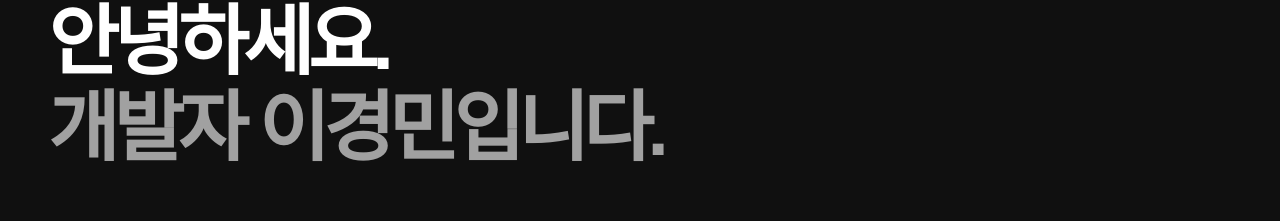
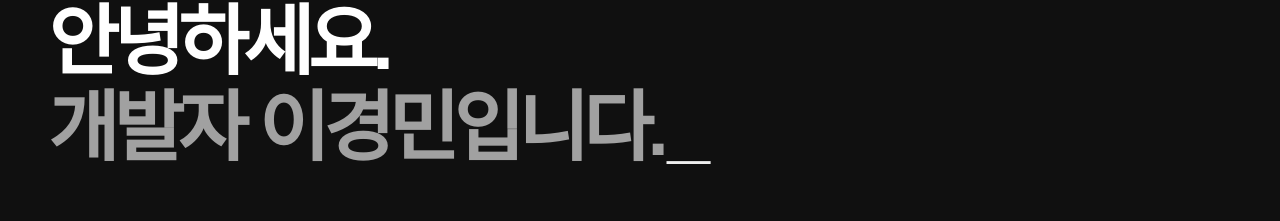
Before and after one commit to 2kminn/Portfolio, a Next.js app: page / in a window 1280 px wide. Shown: the part 286-507 px from the top of the page. Built offline with nearby package versions, Linux system fonts and the light colour scheme.

Commit message:
Keep terminal cursor visible

```diff
--- a/components/Terminal.tsx
+++ b/components/Terminal.tsx
@@ -52,7 +52,7 @@ export default function Terminal() {
           <p aria-live="polite" className="mb-6 font-mono text-sm text-neutral-400"><strong className="font-normal text-white">visitor@2kminn</strong> ~ % {typedCommand}{status === "command" && <span aria-hidden="true" className="ml-1 inline-block animate-pulse text-white">_</span>}</p>
           <div className="min-h-[clamp(112px,16vw,190px)]">
             <h1 id="hero-title" className={typedIntroduction ? "text-[clamp(43px,6vw,78px)] leading-[1.12] font-bold tracking-[-.075em]" : "sr-only"}>
-              {typedIntroduction ? <>{firstLine}{typedIntroduction.includes("\n") && <br />}<span className="text-neutral-400">{secondLine}</span>{status === "introduction" && <span aria-hidden="true" className="ml-1 inline-block animate-pulse text-white">_</span>}</> : "이경민 개발자 포트폴리오"}
+              {typedIntroduction ? <>{firstLine}{typedIntroduction.includes("\n") && <br />}<span className="text-neutral-400">{secondLine}</span>{status !== "command" && <span aria-hidden="true" className="ml-1 inline-block animate-pulse text-white">_</span>}</> : "이경민 개발자 포트폴리오"}
             </h1>
           </div>
         </div>
```
